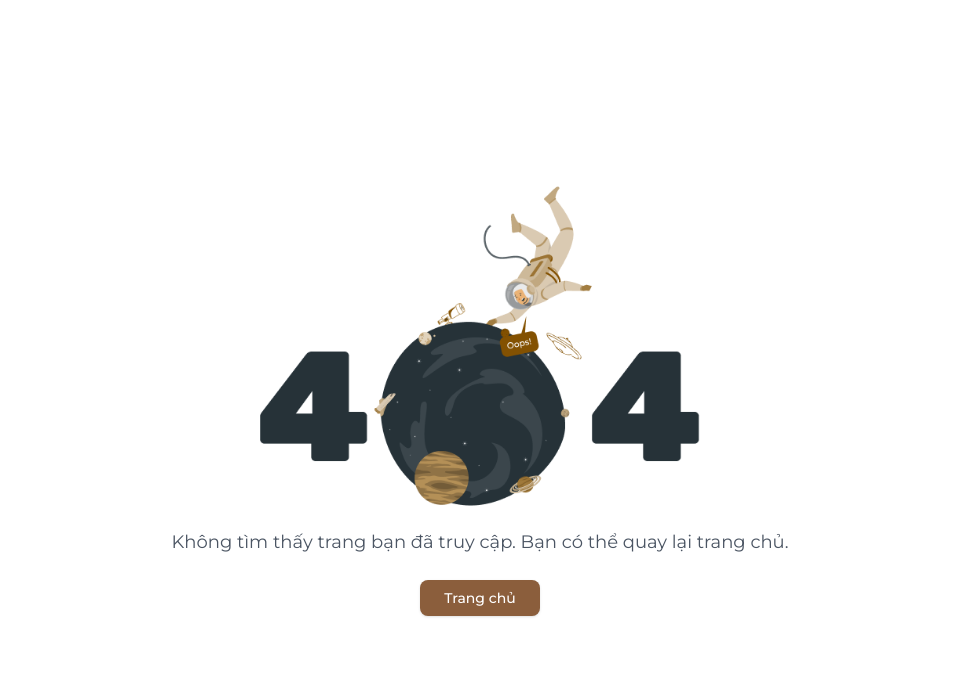
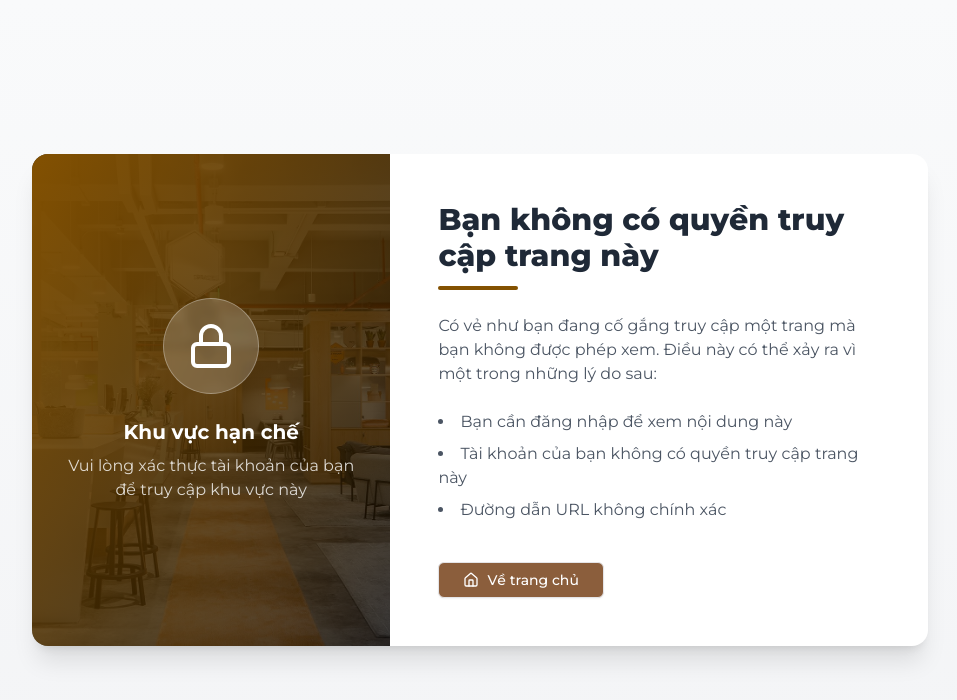
Before and after one commit to PMCdaniel123/SEP490_FE_Clients, a Next.js app: page /unauthorized in a window 1280 px wide. Before the commit this address had no page. Shown: the top 700 px of the page, without its empty margins (160-1117 px from the left). Built offline with nearby package versions, Linux system fonts and the light colour scheme.

Commit message:
feat(UnauthorizedPage): :zap: UnauthorizedPage

```diff
--- /dev/null
+++ b/app/unauthorized/page.tsx
@@ -0,0 +1,78 @@
+"use client";
+
+import Image from "next/image";
+import Link from "next/link";
+import { Button } from "@/components/ui/button";
+import { LockIcon, HomeIcon } from "lucide-react";
+
+export default function UnauthorizedPage() {
+  return (
+    <div className="min-h-screen bg-gradient-to-b from-gray-50 to-gray-100 flex items-center justify-center p-4">
+      <div className="bg-white rounded-2xl shadow-xl overflow-hidden max-w-4xl w-full flex flex-col md:flex-row">
+        <div className="md:w-2/5 relative">
+          <div className="absolute inset-0 w-full h-full">
+            <div className="relative w-full h-full">
+              <Image
+                src="/become-owner.jpg"
+                alt="Workspace"
+                fill
+                style={{ objectFit: "cover" }}
+                priority
+                className="brightness-[0.6]"
+              />
+            </div>
+          </div>
+
+          <div className="absolute inset-0 bg-gradient-to-br from-primary to-black/50 z-10"></div>
+          <div className="relative z-20 h-full flex flex-col items-center justify-center p-6 text-white">
+            <div className="w-24 h-24 rounded-full bg-white/20 backdrop-blur-sm flex items-center justify-center mb-6 border border-white/30">
+              <LockIcon size={48} className="text-white" />
+            </div>
+            <h2 className="text-white font-bold text-xl mb-2">
+              Khu vực hạn chế
+            </h2>
+            <p className="text-white/80 text-center">
+              Vui lòng xác thực tài khoản của bạn để truy cập khu vực này
+            </p>
+          </div>
+        </div>
+
+        <div className="md:w-3/5 p-8 md:p-12">
+          <div className="space-y-6">
+            <div>
+              <h1 className="text-3xl font-extrabold text-gray-800 mb-3">
+                Bạn không có quyền truy cập trang này
+              </h1>
+              <div className="h-1 w-20 bg-primary rounded-full"></div>
+            </div>
+
+            <p className="text-gray-600">
+              Có vẻ như bạn đang cố gắng truy cập một trang mà bạn không được
+              phép xem. Điều này có thể xảy ra vì một trong những lý do sau:
+            </p>
+
+            <ul className="list-disc list-inside text-gray-600 space-y-2">
+              <li>Bạn cần đăng nhập để xem nội dung này</li>
+              <li>Tài khoản của bạn không có quyền truy cập trang này</li>
+              <li>Đường dẫn URL không chính xác</li>
+            </ul>
+
+            <div className="pt-4">
+              <div className="flex flex-col sm:flex-row gap-4">
+                <Link href="/">
+                  <Button
+                    variant="outline"
+                    className="bg-[#8B5E3C] hover:bg-[#6E462C] hover:text-white text-white px-6 py-3 w-full sm:w-auto flex items-center justify-center gap-2"
+                  >
+                    <HomeIcon size={18} />
+                    Về trang chủ
+                  </Button>
+                </Link>
+              </div>
+            </div>
+          </div>
+        </div>
+      </div>
+    </div>
+  );
+}
```
